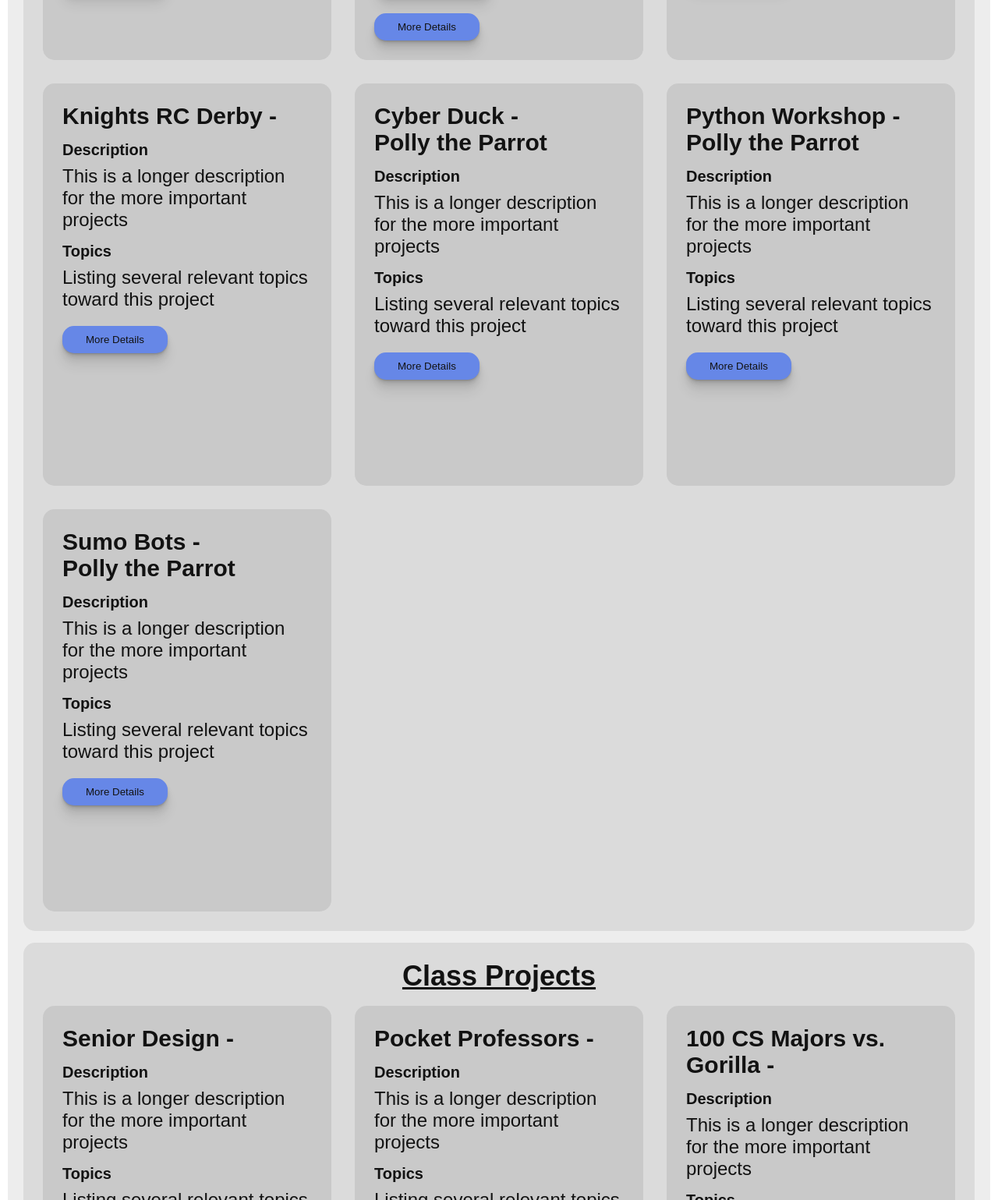
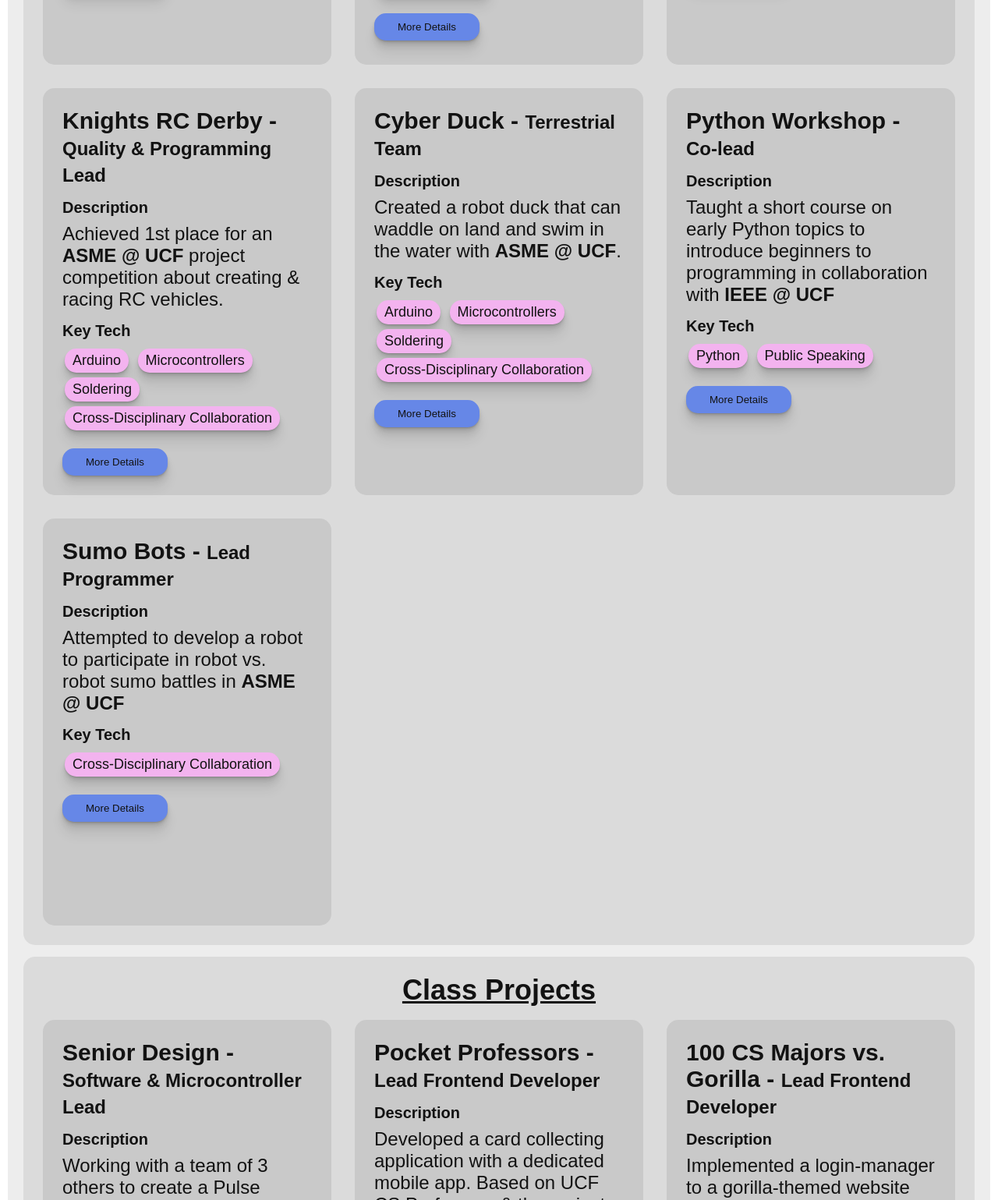
Before and after one commit to TakiTyler/TakiTyler.github.io, a plain HTML site: page index.html in a window 1280 px wide. Shown: the part 2984-4523 px from the top of the page at 78% size. Drawn offline with Linux system fonts and the light colour scheme; a web font is replaced by a local one.

Commit message:
some experience edits

```diff
--- a/index.html
+++ b/index.html
@@ -186,7 +186,7 @@
                     <h2>Work</h2>
                     <div id="work" class="experience-information">
                         <div class="company-info">
-                            <h3>Mitsubishi - <short>Engineering Associate</short>
+                            <h3>Mitsubishi Power - <short>Engineering Associate</short>
                             </h3>
                             <h4>Description</h4>
                             <p>As the first computer engineer at my facility, I succeeded in implementing highly
@@ -259,7 +259,8 @@
                             <h3>UTAU voice translator - <short>Solo Developer</short>
                             </h3>
                             <h4>Description</h4>
-                            <p>A for-fun project that turned your voice into an UTAUloid's voice. Listens to your speech in real-time & can output to any microphone.</p>
+                            <p>A for-fun project that turned your voice into an UTAUloid's voice. Listens to your speech
+                                in real-time & can output to any microphone.</p>
                             <h4>Key Tech</h4>
                             <ul>
                                 <li>Python</li>
@@ -269,42 +270,59 @@
                             <button class="button-like">More Details</button>
                         </div>
                         <div id="rc" class="experience-description">
-                            <h3>Knights RC Derby - <short></short>
+                            <h3>Knights RC Derby - <short>Quality & Programming Lead</short>
                             </h3>
                             <h4>Description</h4>
-                            <p>This is a longer description for the more important projects</p>
-                            <h4>Topics</h4>
-                            <p>Listing several relevant topics toward this project</p>
+                            <p>Achieved 1st place for an <strong>ASME @ UCF</strong> project competition about creating
+                                & racing RC vehicles.</p>
+                            <h4>Key Tech</h4>
+                            <ul>
+                                <li>Arduino</li>
+                                <li>Microcontrollers</li>
+                                <li>Soldering</li>
+                                <li>Cross-Disciplinary Collaboration</li>
+                            </ul>
                             <button class="button-like">More Details</button>
                         </div>
                         <div id="duck" class="experience-description">
-                            <h3>Cyber Duck - <short></short>
+                            <h3>Cyber Duck - <short>Terrestrial Team</short>
                             </h3>
-                            <h3>Polly the Parrot</h3>
                             <h4>Description</h4>
-                            <p>This is a longer description for the more important projects</p>
-                            <h4>Topics</h4>
-                            <p>Listing several relevant topics toward this project</p>
+                            <p>Created a robot duck that can waddle on land and swim in the water with <strong>ASME @
+                                    UCF</strong>.</p>
+                            <h4>Key Tech</h4>
+                            <ul>
+                                <li>Arduino</li>
+                                <li>Microcontrollers</li>
+                                <li>Soldering</li>
+                                <li>Cross-Disciplinary Collaboration</li>
+                            </ul>
                             <button class="button-like">More Details</button>
                         </div>
                         <div id="py-workshop" class="experience-description">
-                            <h3>Python Workshop - <short></short>
+                            <h3>Python Workshop - <short>Co-lead</short>
                             </h3>
-                            <h3>Polly the Parrot</h3>
                             <h4>Description</h4>
-                            <p>This is a longer description for the more important projects</p>
-                            <h4>Topics</h4>
-                            <p>Listing several relevant topics toward this project</p>
+                            <p>Taught a short course on early Python topics to introduce beginners to programming in
+                                collaboration with <strong>IEEE @ UCF</strong></p>
+                            <h4>Key Tech</h4>
+                            <ul>
+                                <li>Python</li>
+                                <li>Public Speaking</li>
+                            </ul>
                             <button class="button-like">More Details</button>
                         </div>
                         <div id="sumo" class="experience-description">
-                            <h3>Sumo Bots - <short></short>
+                            <h3>Sumo Bots - <short>Lead Programmer</short>
                             </h3>
-                            <h3>Polly the Parrot</h3>
                             <h4>Description</h4>
-                            <p>This is a longer description for the more important projects</p>
-                            <h4>Topics</h4>
-                            <p>Listing several relevant topics toward this project</p>
+                            <p>Attempted to develop a robot to participate in robot vs. robot sumo battles in
+                                <strong>ASME @ UCF</strong>
+                            </p>
+                            <h4>Key Tech</h4>
+                            <ul>
+                                <li>Cross-Disciplinary Collaboration</li>
+                            </ul>
                             <button class="button-like">More Details</button>
                         </div>
                     </div>
@@ -313,69 +331,109 @@
                     <h2>Class Projects</h2>
                     <div id="class" class="experience-information">
                         <div id="sd" class="experience-description">
-                            <h3>Senior Design - <short></short>
+                            <h3>Senior Design - <short>Software & Microcontroller Lead</short>
                             </h3>
                             <h4>Description</h4>
-                            <p>This is a longer description for the more important projects</p>
-                            <h4>Topics</h4>
-                            <p>Listing several relevant topics toward this project</p>
+                            <p>Working with a team of 3 others to create a Pulse Oximeter with a RF base station. Also
+                                maintaining the project website.</p>
+                            <h4>Key Tech</h4>
+                            <ul>
+                                <li>C</li>
+                                <li>C++</li>
+                                <li>TI CCS</li>
+                                <li>Circuit Design</li>
+                                <li>Microcontrollers</li>
+                                <li>Displays</li>
+                                <li>Soldering</li>
+                                <li>Gantt Charts</li>
+                                <li>VSCode</li>
+                            </ul>
                             <button class="button-like">More Details</button>
                         </div>
                         <div id="pocket" class="experience-description">
-                            <h3>Pocket Professors - <short></short>
+                            <h3>Pocket Professors - <short>Lead Frontend Developer</short>
                             </h3>
                             <h4>Description</h4>
-                            <p>This is a longer description for the more important projects</p>
-                            <h4>Topics</h4>
-                            <p>Listing several relevant topics toward this project</p>
+                            <p>Developed a card collecting application with a dedicated mobile app. Based on UCF CS
+                                Professors & the project developers.</p>
+                            <h4>Key Tech</h4>
+                            <ul>
+                                <li>HTML</li>
+                                <li>CSS</li>
+                                <li>JS</li>
+                                <li>React TS</li>
+                                <li>Flutter</li>
+                                <li>Gantt Charts</li>
+                                <li>Github</li>
+                                <li>Public Speaking</li>
+                                <li>VSCode</li>
+                            </ul>
                             <button class="button-like">More Details</button>
                         </div>
                         <div id="gorilla" class="experience-description">
-                            <h3>100 CS Majors vs. Gorilla - <short></short>
+                            <h3>100 CS Majors vs. Gorilla - <short>Lead Frontend Developer</short>
                             </h3>
                             <h4>Description</h4>
-                            <p>This is a longer description for the more important projects</p>
-                            <h4>Topics</h4>
-                            <p>Listing several relevant topics toward this project</p>
+                            <p>Implemented a login-manager to a gorilla-themed website with a team of 4 total.</p>
+                            <h4>Key Tech</h4>
+                            <ul>
+                                <li>HTML</li>
+                                <li>CSS</li>
+                                <li>JS</li>
+                                <li>Gantt Charts</li>
+                                <li>Github</li>
+                                <li>Public Speaking</li>
+                                <li>VSCode</li>
+                            </ul>
                             <button class="button-like">More Details</button>
                         </div>
                         <div id="jd" class="experience-description">
-                            <h3>Junior Design - <short></short>
+                            <h3>Junior Design - <short>Developer</short>
                             </h3>
                             <h4>Description</h4>
-                            <p>This is a longer description for the more important projects</p>
-                            <h4>Topics</h4>
-                            <p>Listing several relevant topics toward this project</p>
+                            <p>Created a circuit board to measure the distance from a sensor to an object placed in front of the board.</p>
+                            <h4>Key Tech</h4>
+                            <ul>
+                                <li>C</li>
+                                <li>TI CCS</li>
+                                <li>Microcontrollers</li>
+                                <li>Soldering</li>
+                                <li>Circuit Design</li>
+                                <li>Fusion360</li>
+                            </ul>
                             <button class="button-like">More Details</button>
                         </div>
                         <div id="os" class="experience-description">
                             <h3>Operating Systems - <short></short>
                             </h3>
-                            <h3>Polly the Parrot</h3>
                             <h4>Description</h4>
                             <p>This is a longer description for the more important projects</p>
-                            <h4>Topics</h4>
-                            <p>Listing several relevant topics toward this project</p>
+                            <h4>Key Tech</h4>
+                            <ul>
+                                <li>Item</li>
+                            </ul>
                             <button class="button-like">More Details</button>
                         </div>
                         <div id="enterprise" class="experience-description">
                             <h3>Enterprise Computing - <short></short>
                             </h3>
-                            <h3>Polly the Parrot</h3>
                             <h4>Description</h4>
                             <p>This is a longer description for the more important projects</p>
-                            <h4>Topics</h4>
-                            <p>Listing several relevant topics toward this project</p>
+                            <h4>Key Tech</h4>
+                            <ul>
+                                <li>Item</li>
+                            </ul>
                             <button class="button-like">More Details</button>
                         </div>
                         <div id="alg" class="experience-description">
                             <h3>Algorithms in Machine Learning - <short></short>
                             </h3>
-                            <h3>Polly the Parrot</h3>
                             <h4>Description</h4>
                             <p>This is a longer description for the more important projects</p>
-                            <h4>Topics</h4>
-                            <p>Listing several relevant topics toward this project</p>
+                            <h4>Key Tech</h4>
+                            <ul>
+                                <li>Item</li>
+                            </ul>
                             <button class="button-like">More Details</button>
                         </div>
                     </div>
```
Also changed, not shown: styles.css (+42 -0 lines).
